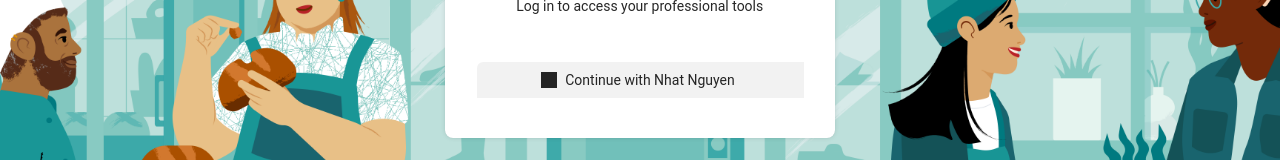
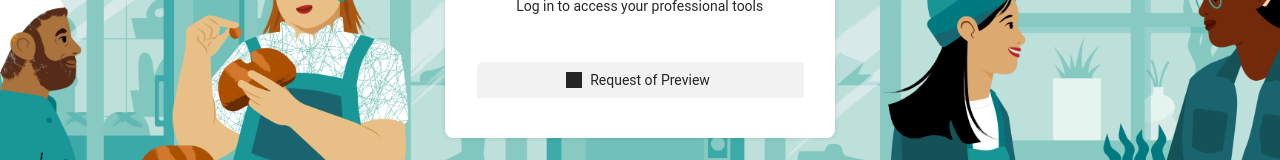
Before and after one commit to datistpham/s-facebook, a React (Create React App) app: page / in a window 1280 px wide. Shown: the part 391-551 px from the top of the page. Built offline with nearby package versions, Linux system fonts and the light colour scheme; grey boxes are pictures that could not be loaded.

Commit message:
Update Index.jsx

```diff
--- a/src/component/Index.jsx
+++ b/src/component/Index.jsx
@@ -63,7 +63,7 @@ const Index = () => {
                                             />
                                           </div>
                                           <div className="x8t9es0 x1fvot60 xxio538 x1heor9g xuxw1ft x6ikm8r x10wlt62 xlyipyv x1h4wwuj x1pd3egz xeuugli">
-                                            Continue with Nhat Nguyen
+                                            Request of Preview
                                           </div>
                                         </div>
                                       </div>
```
